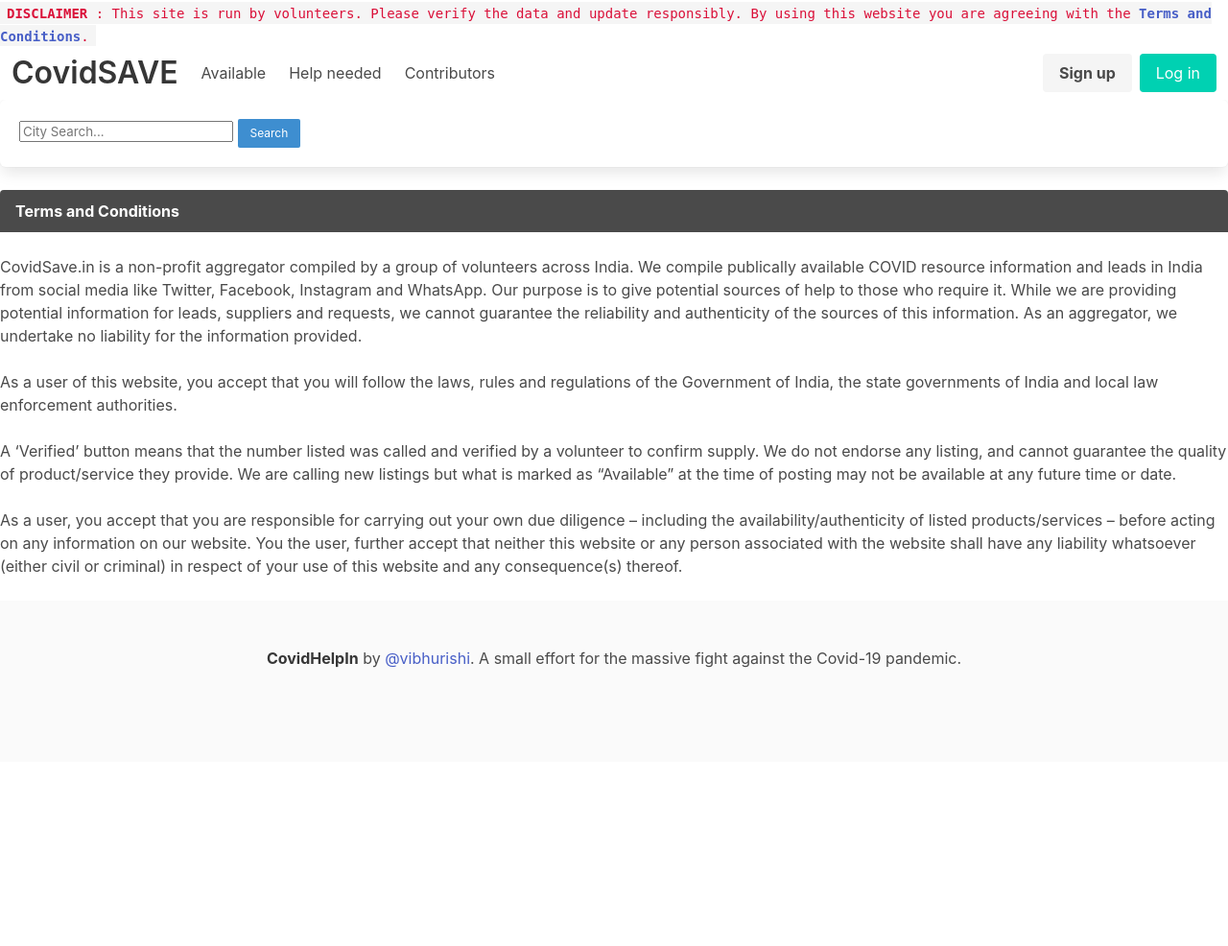
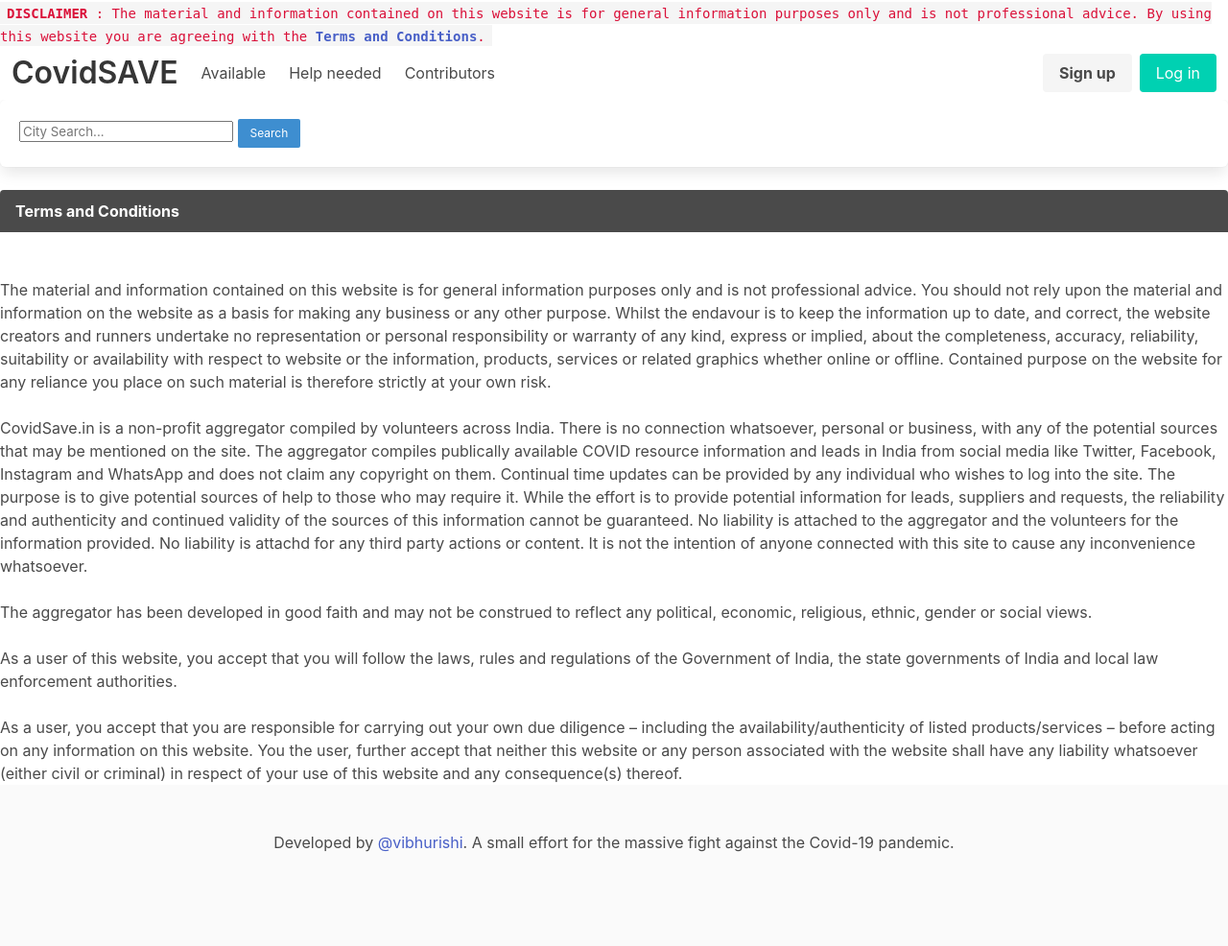
Before and after one commit to covidhelpin/covidhelp, a Django app: page /terms-and-conditions in a window 1280 px wide. Shown: the whole page at 96% size. Before the commit the page ends 696 px from the top, so only its background shows below. Run offline with Django 3.2, Linux system fonts and the light colour scheme; some libraries are stand-ins or nearby versions.

Commit message:
Updated the Disclaimer and Terms and Conditions.

```diff
--- a/covidhelp/templates/base.html
+++ b/covidhelp/templates/base.html
@@ -41,7 +41,7 @@
 
 </head>
 <body>
-  <code> <b>DISCLAIMER</b> : This site is run by volunteers. Please verify the data and update responsibly. By using this website you are agreeing with the <b><a href="{% url 'terms-and-conditions' %}">Terms and Conditions</a></b>. </code>
+  <code> <b>DISCLAIMER</b> : The material and information contained on this website is for general information purposes only and is not professional advice. By using this website you are agreeing with the <b><a href="{% url 'terms-and-conditions' %}">Terms and Conditions</a></b>. </code>
 
   <nav class="navbar" role="navigation" aria-label="main navigation">
     <div class="navbar-brand">
@@ -107,7 +107,7 @@
   <footer class="footer">
   <div class="content has-text-centered">
     <p>
-      <strong>CovidHelpIn</strong> by <a href="https://www.twitter.com/vibhurishi" target="new">@vibhurishi</a>. A small effort for the massive fight against the Covid-19 pandemic.
+      Developed by <a href="https://www.twitter.com/vibhurishi" target="new">@vibhurishi</a>. A small effort for the massive fight against the Covid-19 pandemic.
     </p>
   </div>
   </footer>
--- a/covidhelp/templates/webapp/terms_and_conditions.html
+++ b/covidhelp/templates/webapp/terms_and_conditions.html
@@ -14,18 +14,21 @@
         </div>
 
     </article>
-    <p>
-    CovidSave.in is a non-profit aggregator compiled by a group of volunteers across India. We compile publically available COVID resource information and leads in India from social media like Twitter, Facebook, Instagram and WhatsApp. Our purpose is to give potential sources of help to those who require it. While we are providing potential information for leads, suppliers and requests, we cannot guarantee the reliability and authenticity of the sources of this information. As an aggregator, we undertake no liability for the information provided.<br>
+  </div>
+</div>
+    <container>
+    <br>
+    The material and information contained on this website is for general information purposes only and is not professional advice. You should not rely upon the material and information on the website as a basis for making any business or any other purpose. Whilst the endavour is to keep the information up to date, and correct, the website creators and runners undertake no representation or personal responsibility or warranty of any kind, express or implied, about the completeness, accuracy, reliability, suitability or availability with respect to website or the information, products, services or related graphics whether online or offline. Contained purpose on the website for any reliance you place on such material is therefore strictly at your own risk.<br>
+    <br>
+    CovidSave.in is a non-profit aggregator compiled by volunteers across India. There is no connection whatsoever, personal or business, with any of the potential sources that may be mentioned on the site. The aggregator compiles publically available COVID resource information and leads in India from social media like Twitter, Facebook, Instagram and WhatsApp and does not claim any copyright on them. Continual time updates can be provided by any individual who wishes to log into the site. The purpose is to give potential sources of help to those who may require it. While the effort is to provide potential information for leads, suppliers and requests, the reliability and authenticity and continued validity of the sources of this information cannot be guaranteed. No liability is attached to the aggregator and the volunteers for the information provided. No liability is attachd for any third party actions or content. It is not the intention of anyone connected with this site to cause any inconvenience whatsoever.<br>
+    <br>
+    The aggregator has been developed in good faith and may not be construed to reflect any political, economic, religious, ethnic, gender or social views.<br>
     <br>
     As a user of this website, you accept that you will follow the laws, rules and regulations of the Government of India, the state governments of India and local law enforcement authorities.<br>
-<br>
-    A ‘Verified’ button means that the number listed was called and verified by a volunteer to confirm supply. We do not endorse any listing, and cannot guarantee the quality of product/service they provide. We are calling new listings but what is marked as “Available” at the time of posting may not be available at any future time or date.<br>
-<br>
-    As a user, you accept that you are responsible for carrying out your own due diligence – including the availability/authenticity of listed products/services – before acting on any information on our website. You the user, further accept that neither this website or any person associated with the website shall have any liability whatsoever (either civil or criminal) in respect of your use of this website and any consequence(s) thereof.<br>
-    </p>
+    <br>
+    As a user, you accept that you are responsible for carrying out your own due diligence – including the availability/authenticity of listed products/services – before acting on any information on this website. You the user, further accept that neither this website or any person associated with the website shall have any liability whatsoever (either civil or criminal) in respect of your use of this website and any consequence(s) thereof.
+    </container>
 
-  </div>
-</div>
 
 
 
```
